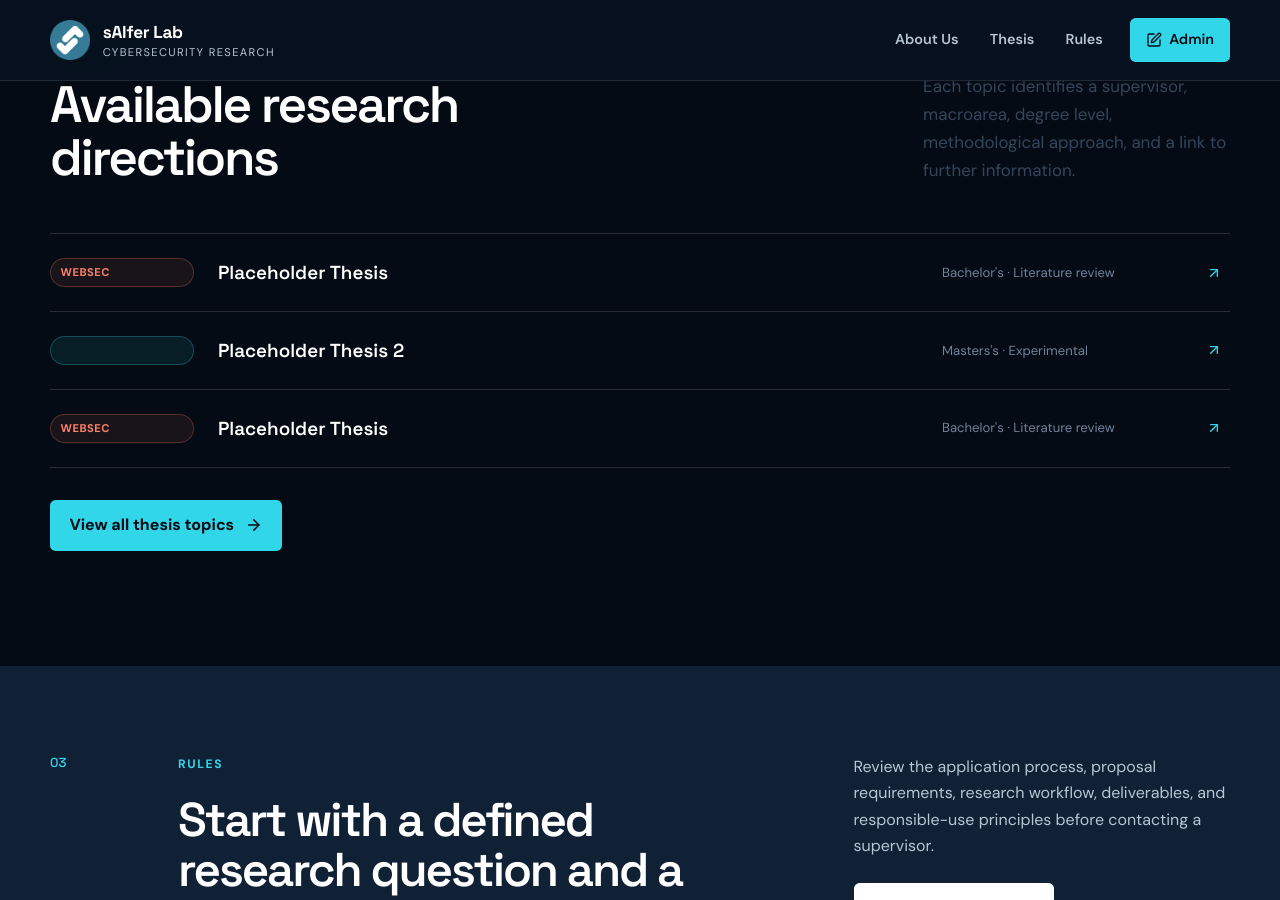
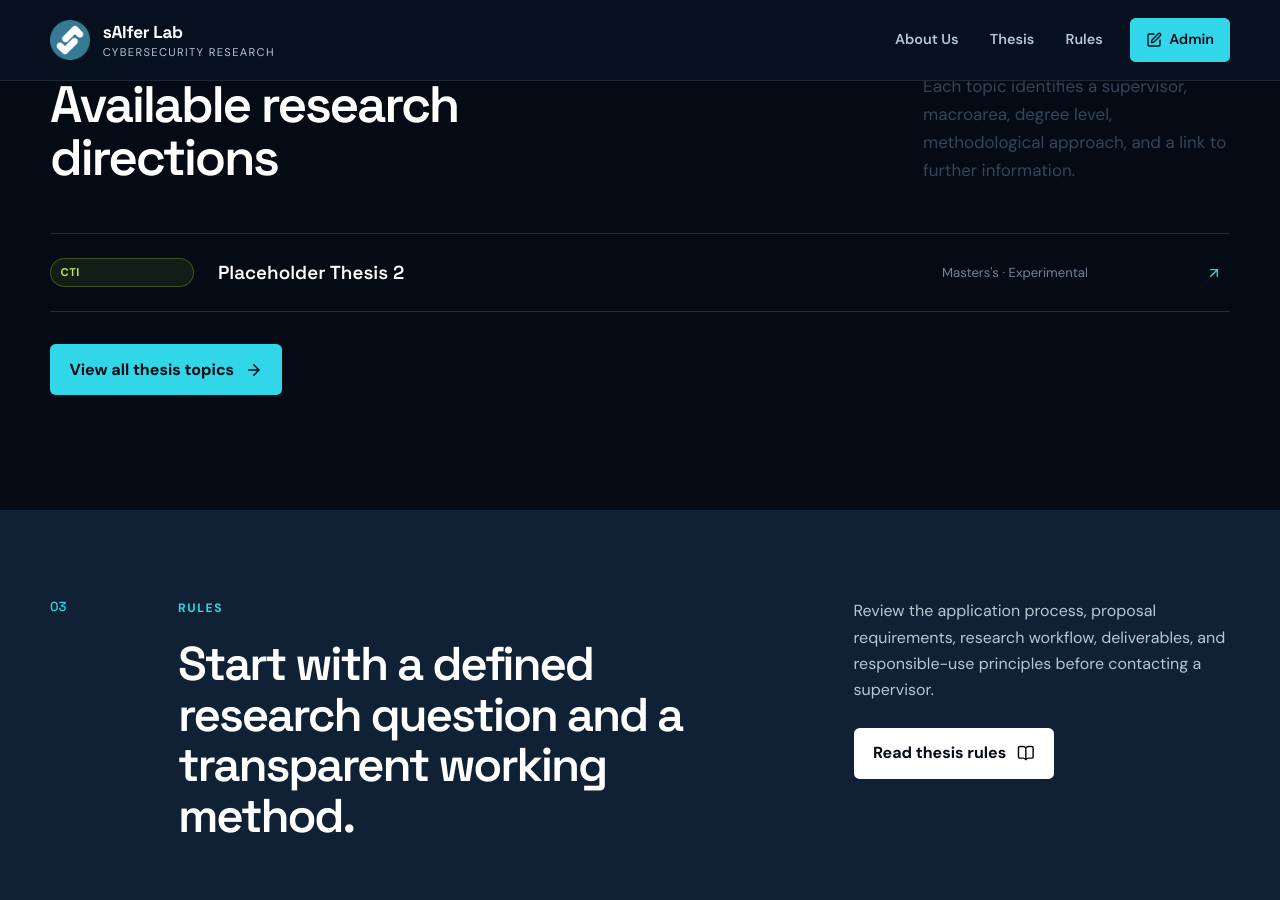
Before and after one commit to sAIferLab-Cyber/saiferlab-cyber.github.io, a Jekyll site: the page built from index.html, in a window 1280 px wide and 900 px high, scrolled down 1288 px. Built offline with Jekyll 4.4.1, drawn with Linux system fonts in a browser that asks for light colours.

Commit message:
modifid theses.yml and index.html

```diff
--- a/_data/theses.yml
+++ b/_data/theses.yml
@@ -17,7 +17,7 @@ items:
     title: Placeholder Thesis 2
     supervisor: Supervisore di prova
     tutor: Tutor di prova
-    macroarea: cyber-threat-intelligence
+    macroarea: cti
     degree_level: Masters's
     approach: Experimental
     link: https://unicadrsi-my.sharepoint.com/:t:/g/personal/nicola_deidda_unica_it/IQDEALAaspMIT7KC74Ky5WT0ARREm3Q9aXIU36xThrzuOKw?e=ntrDoo
--- a/index.html
+++ b/index.html
@@ -3,6 +3,8 @@ layout: default
 title: Home
 description: Cybersecurity and artificial intelligence research group, thesis topics, and student guidance.
 ---
+
+{% assign available_theses = site.data.theses.items | where: "status", "available" %}
 
 <section class="hero hero-compact">
   <div class="hero-grid" aria-hidden="true"></div>
@@ -40,7 +42,7 @@ description: Cybersecurity and artificial intelligence research group, thesis to
     </header>
 
     <div class="home-thesis-list">
-      {% for thesis in site.data.theses.items limit: 4 %}
+      {% for thesis in available_theses limit: 4 %}
       {% assign area = site.data.research.items | where: "id", thesis.macroarea | first %}
       <a class="home-thesis-row" href="{{ '/thesis/' | relative_url }}#{{ thesis.slug }}">
         <span class="area-chip chip-{{ area.color }}">{{ area.short }}</span>
```
